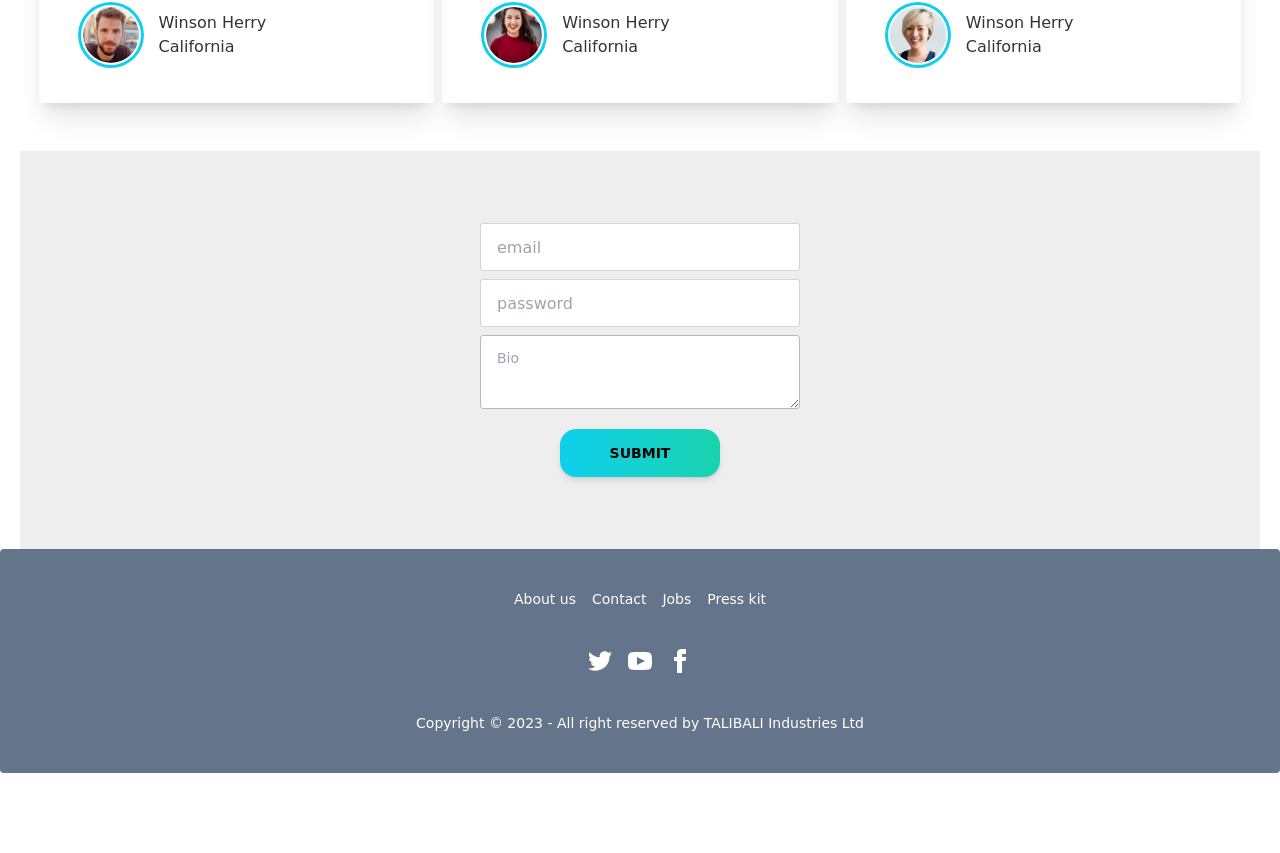
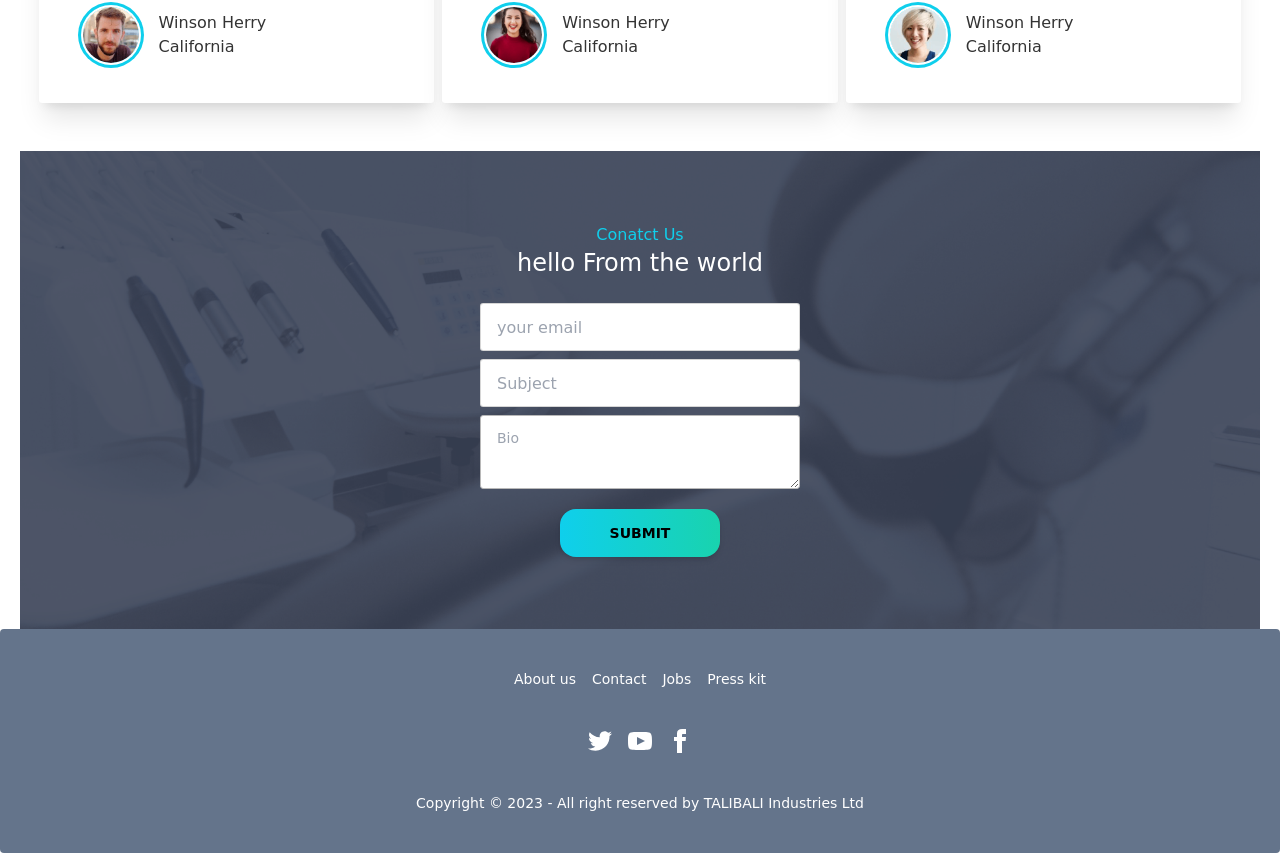
Before and after one commit to muyed-moktadir/medic-world-client-side, a React (Vite) app: page / in a window 1280 px wide. Shown: the part 2790-3643 px from the top of the page. Before the commit the page ends 3563 px from the top, so only its background shows below. Built offline with nearby package versions, Linux system fonts and the light colour scheme.

Commit message:
contact us completed

```diff
--- a/src/pages/Home/Conntact Us/ContactUs.jsx
+++ b/src/pages/Home/Conntact Us/ContactUs.jsx
@@ -1,28 +1,36 @@
 // eslint-disable-next-line no-unused-vars
 import React from "react";
 import { CustomButton } from "../InfoCards/InfocardStyle";
+import { backgrndImage } from "./ContactusStyle";
 
 const ContactUs = () => {
   return (
-    <div className="hero bg-base-200">
+    <div className="hero bg-base-200" style={backgrndImage}>
       <div className="card flex-shrink-0 w-full max-w-sm my-10">
         <div className="card-body">
+          <div className=" text-center mb-4">
+            <h5 className="text-primary text-center">Conatct Us</h5>
+            <h1 className="text-white text-2xl text-center">hello From the world</h1>
+          </div>
           <div className="form-control">
             <input
-              type="text"
-              placeholder="email"
+              type="mail"
+              placeholder="your email"
               className="input input-bordered"
             />
           </div>
           <div className="form-control">
             <input
               type="text"
-              placeholder="password"
+              placeholder="Subject"
               className="input input-bordered"
             />
           </div>
           <div className="form-control">
-            <textarea className="textarea textarea-accent" placeholder="Bio"></textarea>
+            <textarea
+              className="textarea textarea-accent"
+              placeholder="Bio"
+            ></textarea>
           </div>
           <div className="form-control w-[50%] mx-auto mt-3">
             <CustomButton>Submit</CustomButton>
--- /dev/null
+++ b/src/pages/Home/Conntact Us/ContactusStyle.jsx
@@ -0,0 +1,8 @@
+import bgImage from "../../../assets/images/appointment.png"
+
+
+export const backgrndImage = {
+    backgroundImage:`url(${bgImage})`,
+    backgroundRepeat :"no-repeat",
+    backgroundSize:"cover"
+}
```
